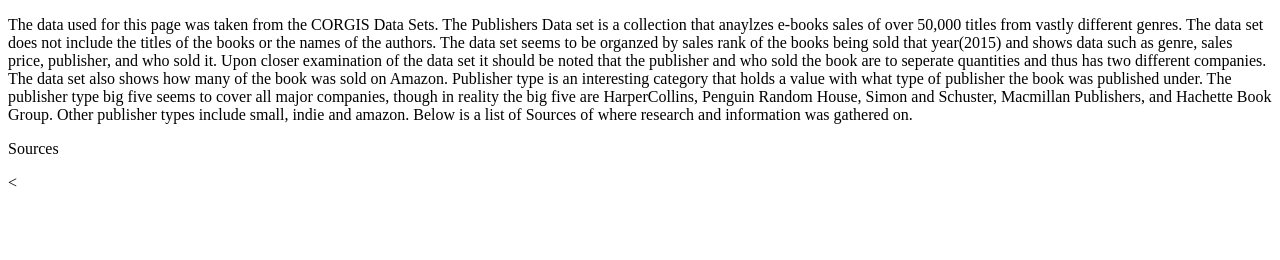
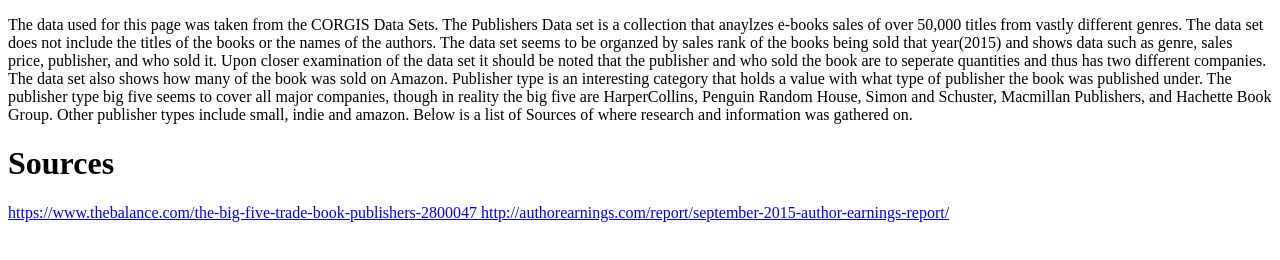
Before and after one commit to savaxxahx/PublishersData, a plain HTML site: page home.html in a window 1280 px wide. Drawn offline with Linux system fonts and the light colour scheme.

Commit message:
Update home.html

```diff
--- a/home.html
+++ b/home.html
@@ -14,9 +14,14 @@
  in reality the big five are HarperCollins, Penguin Random House, Simon and Schuster,  Macmillan Publishers, and Hachette Book Group. Other publisher
  types include small, indie and amazon. Below is a list of Sources of where research and information was gathered on.
  </p>
- <p> Sources</p>
+ <h1> Sources</h1>
 
- <
+ <a href= "https://www.thebalance.com/the-big-five-trade-book-publishers-2800047">
+	 https://www.thebalance.com/the-big-five-trade-book-publishers-2800047 </a>
+
+
+<a href="http://authorearnings.com/report/september-2015-author-earnings-report/">
+		http://authorearnings.com/report/september-2015-author-earnings-report/ </a>
 
 
    </body>
```
